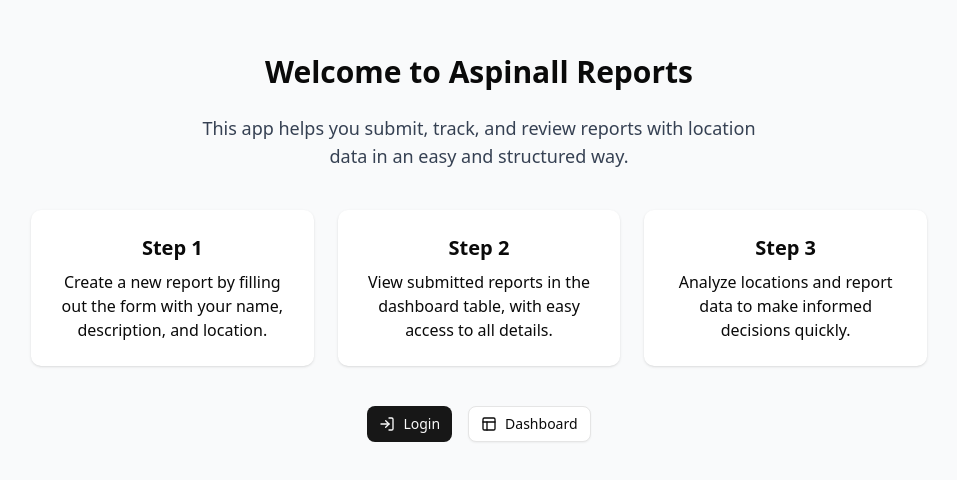
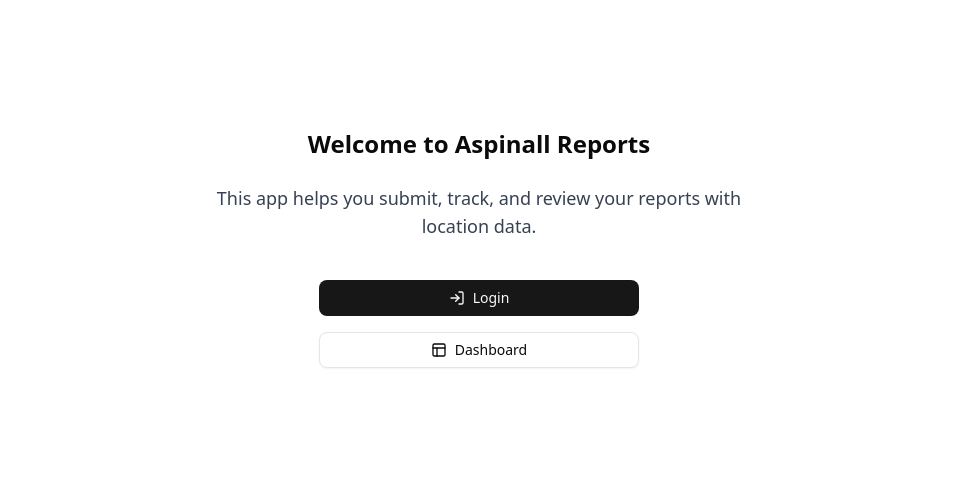
Before and after one commit to mravaloarison/asp-project, a Next.js app: page / in a window 1280 px wide. Shown: the part 152-632 px from the top of the page, without its empty margins (161-1118 px from the left). Built offline with nearby package versions, Linux system fonts and the light colour scheme; no server answers; sample sign-in values are in the browser's storage.

Commit message:
landing page changed

```diff
--- a/app/page.tsx
+++ b/app/page.tsx
@@ -8,41 +8,17 @@ export default function Page() {
 	const router = useRouter();
 
 	return (
-		<main className="flex flex-col items-center justify-center min-h-screen bg-gray-50 px-4 text-center">
-			<h1 className="text-2xl md:text-3xl font-bold mb-6">
+		<main className="flex flex-col w-full max-w-2xl mx-auto items-center justify-center min-h-screen text-center">
+			<h1 className="text-xl md:text-2xl font-bold mb-6">
 				Welcome to Aspinall Reports
 			</h1>
 
 			<p className="text-lg md:text-lg text-gray-700 mb-10 max-w-xl">
-				This app helps you submit, track, and review reports with
-				location data in an easy and structured way.
+				This app helps you submit, track, and review your reports with
+				location data.
 			</p>
 
-			<div className="grid grid-cols-1 md:grid-cols-3 gap-6 mb-10 max-w-4xl w-full">
-				<div className="p-6 bg-white rounded-lg shadow hover:shadow-lg transition">
-					<h2 className="text-xl font-semibold mb-2">Step 1</h2>
-					<p>
-						Create a new report by filling out the form with your
-						name, description, and location.
-					</p>
-				</div>
-				<div className="p-6 bg-white rounded-lg shadow hover:shadow-lg transition">
-					<h2 className="text-xl font-semibold mb-2">Step 2</h2>
-					<p>
-						View submitted reports in the dashboard table, with easy
-						access to all details.
-					</p>
-				</div>
-				<div className="p-6 bg-white rounded-lg shadow hover:shadow-lg transition">
-					<h2 className="text-xl font-semibold mb-2">Step 3</h2>
-					<p>
-						Analyze locations and report data to make informed
-						decisions quickly.
-					</p>
-				</div>
-			</div>
-
-			<div className="flex flex-col md:flex-row gap-4">
+			<div className="flex flex-col gap-4 w-full max-w-xs">
 				<Button onClick={() => router.push("/login")}>
 					<LogIn />
 					Login
```
